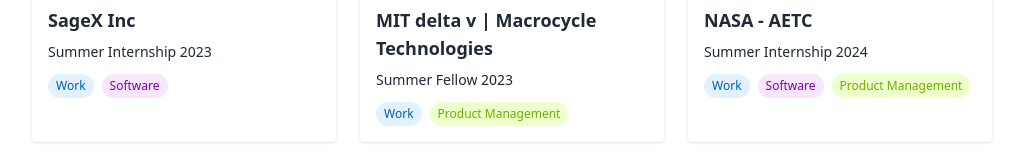
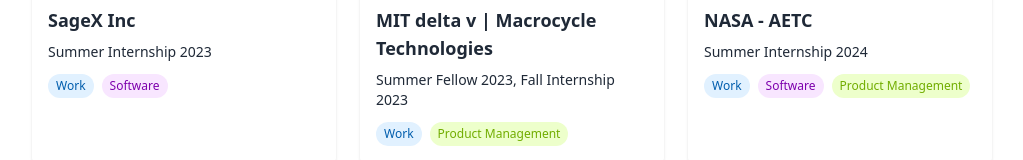
Before and after one commit to elhuang04/elhuang04.github.io, a plain HTML site: page index.html in a window 1280 px wide. Shown: the part 1668-1828 px from the top of the page, without its empty margins (128-1151 px from the left). Drawn offline with nearby package versions, Linux system fonts and the light colour scheme; grey boxes are pictures that could not be loaded.

Commit message:
quick fix to card subtitle | role title update

```diff
--- a/index.html
+++ b/index.html
@@ -257,7 +257,7 @@
           <!-- Card content -->
           <div class="p-4">
             <h4 class="font-semibold text-lg mb-2">MIT delta v | Macrocycle Technologies</h4>
-            <p class="text-sm mb-3">Summer Fellow 2023</p>
+            <p class="text-sm mb-3">Summer Fellow 2023, Fall Internship 2023</p>
             <div class="flex flex-wrap gap-2">
             </div>
           </div>
```
